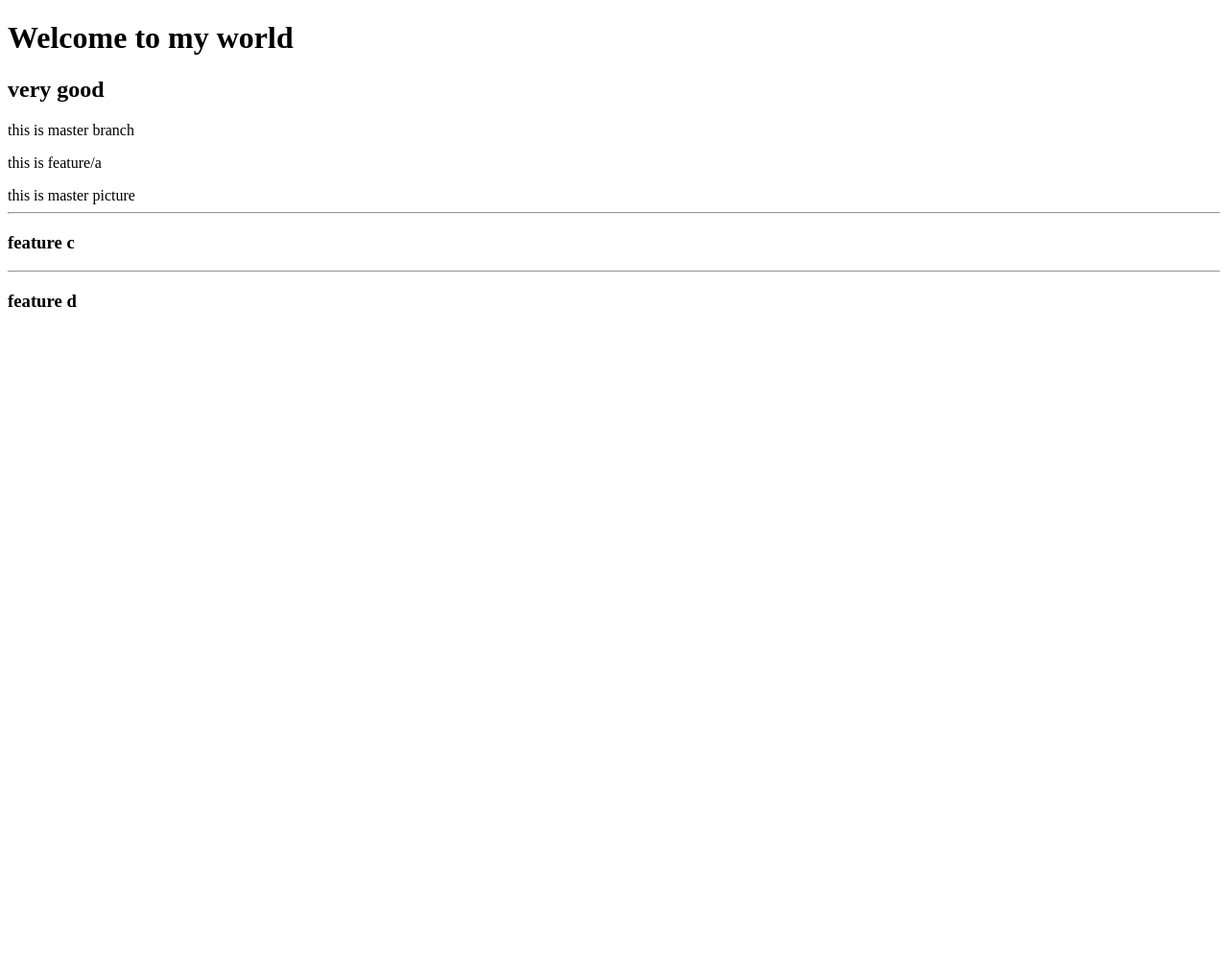
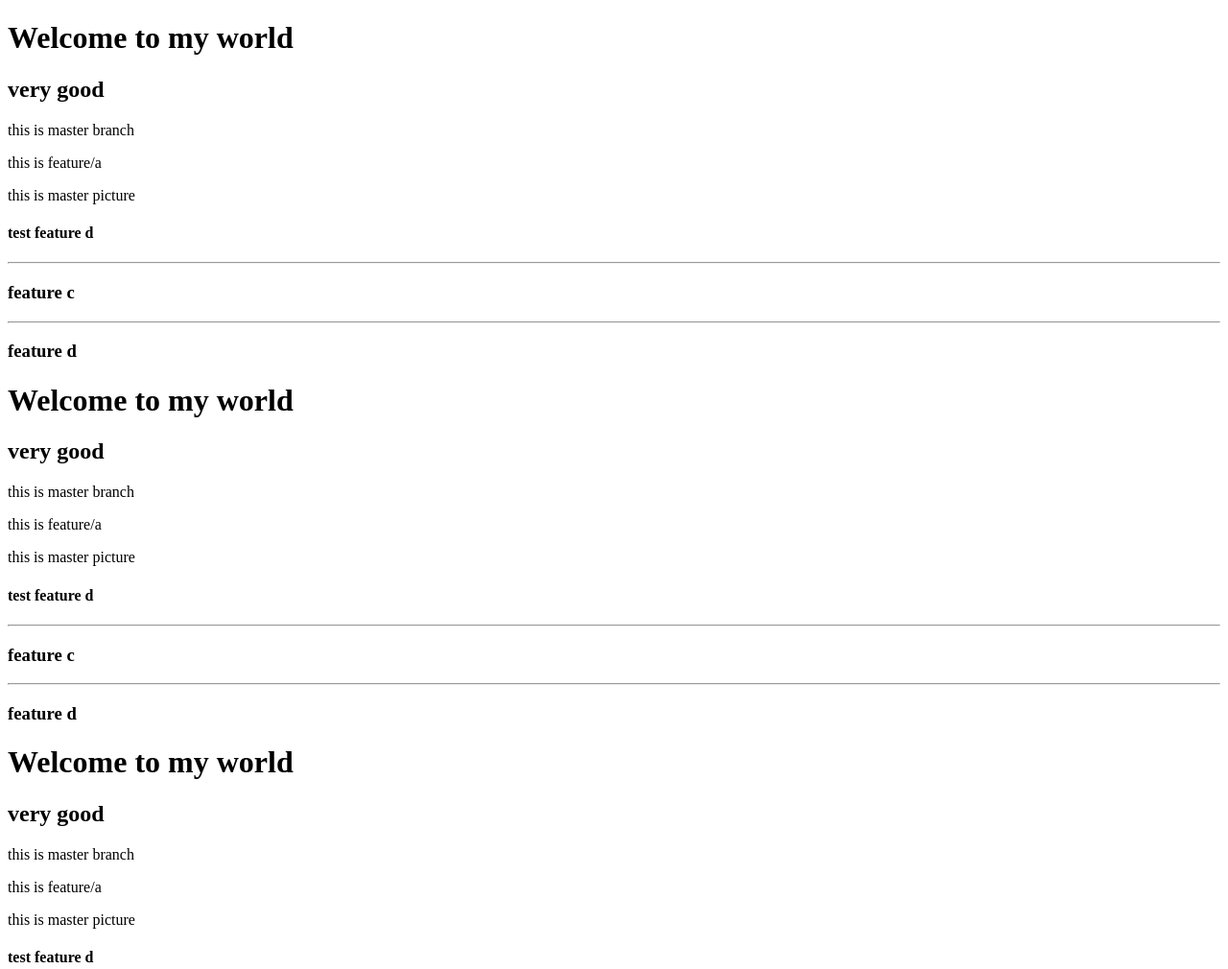
Before and after one commit to s19003045/gitcommand-test, a website: page index.html in a window 1280 px wide. Shown: the top 1010 px of the page at 96% size. Before the commit the page ends 800 px from the top, so only its background shows below. Drawn offline with Linux system fonts and the light colour scheme.

Commit message:
add something

```diff
--- a/index.html
+++ b/index.html
@@ -14,6 +14,33 @@
   <p>this is master branch</p>
   <p>this is feature/a</p>
   <div class="picture">this is master picture</div>
+  <h4>test feature d</h4>
+
+  <hr>
+  <h3>feature c</h3>
+
+  <hr>
+  <h3>feature d</h3>
+
+  <h1>Welcome to my world</h1>
+  <h2>very good</h2>
+  <p>this is master branch</p>
+  <p>this is feature/a</p>
+  <div class="picture">this is master picture</div>
+  <h4>test feature d</h4>
+
+  <hr>
+  <h3>feature c</h3>
+
+  <hr>
+  <h3>feature d</h3>
+
+  <h1>Welcome to my world</h1>
+  <h2>very good</h2>
+  <p>this is master branch</p>
+  <p>this is feature/a</p>
+  <div class="picture">this is master picture</div>
+  <h4>test feature d</h4>
 
   <hr>
   <h3>feature c</h3>
```
